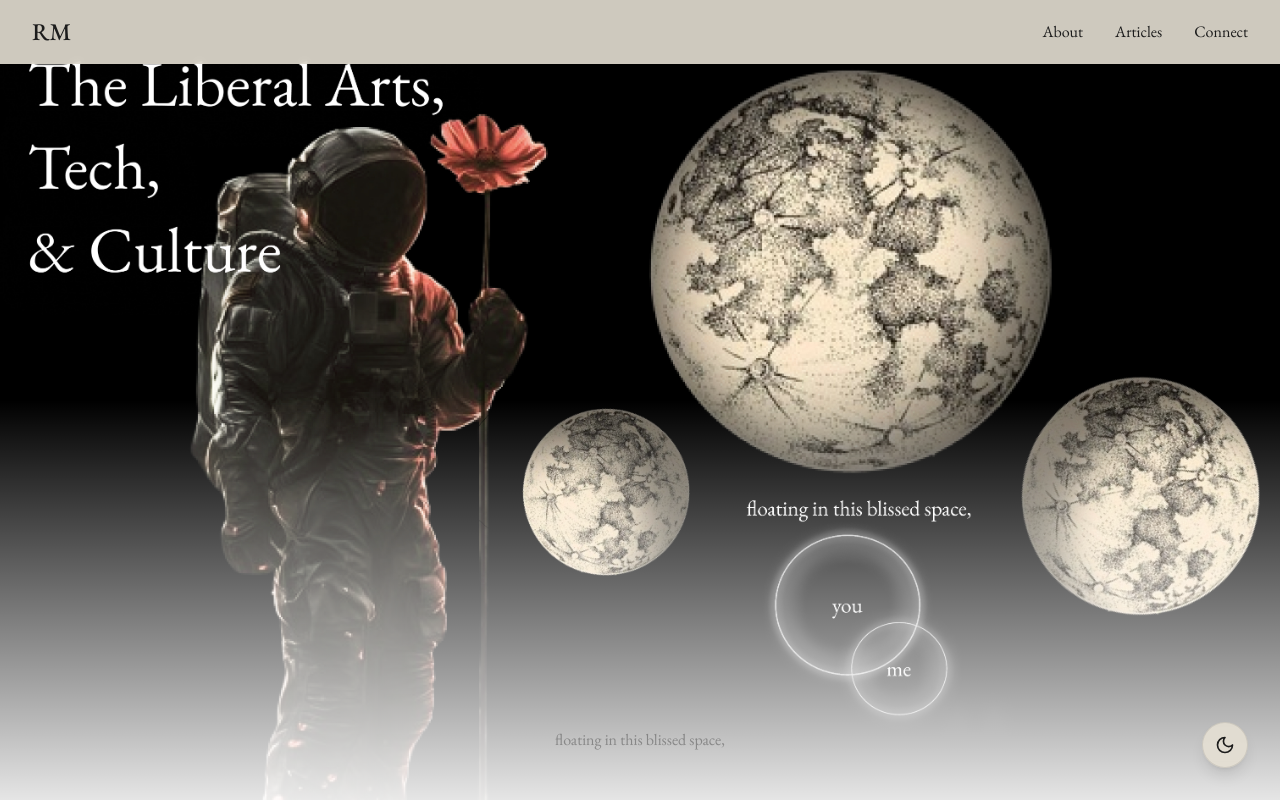
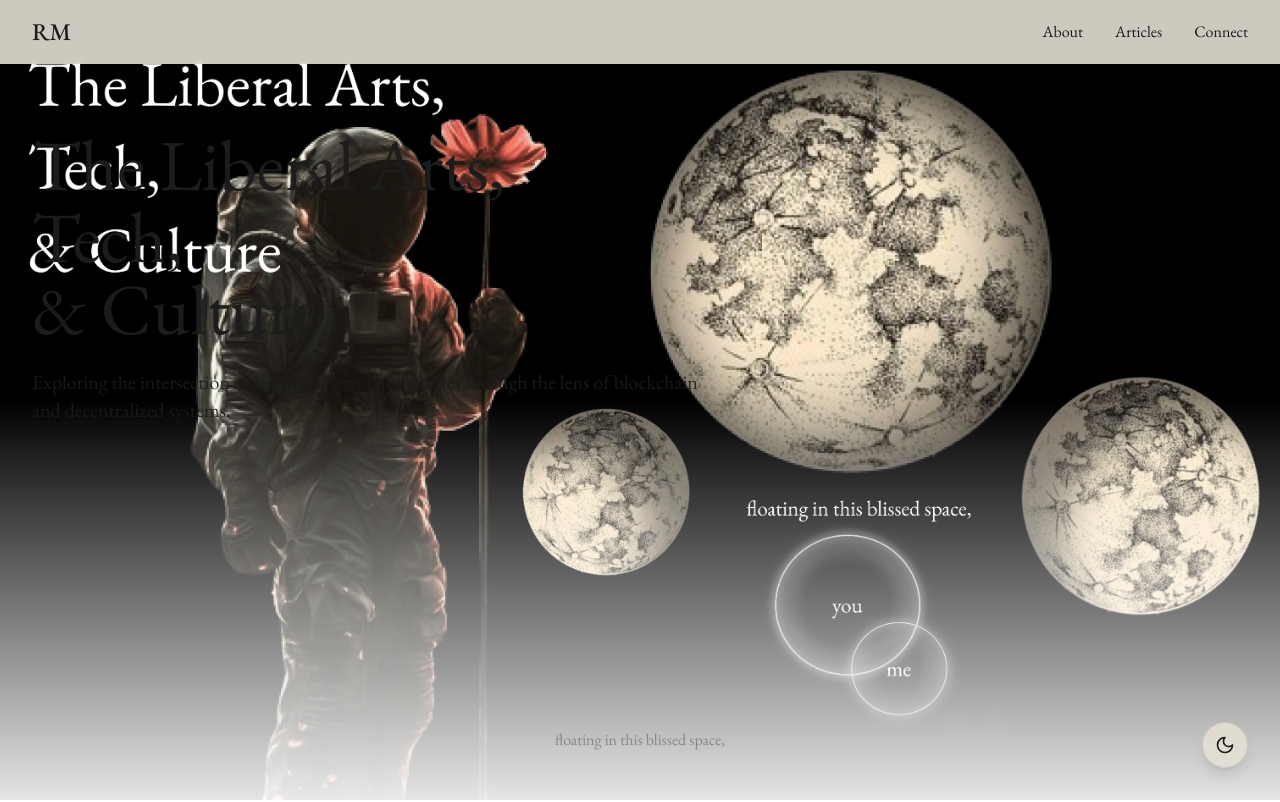
Before and after one commit to rakshew/portfolio, a React (Vite) app: page / in a window 1280 px wide. Shown: the top 802 px of the page. Built offline with nearby package versions, Linux system fonts and the light colour scheme.

Commit message:
Update Hero.tsx

```diff
--- a/src/components/Hero.tsx
+++ b/src/components/Hero.tsx
@@ -1,5 +1,4 @@
 import { motion } from 'framer-motion';
-
 export const Hero = () => {
   return (
     <section className="relative min-h-screen">
@@ -15,7 +14,6 @@ export const Hero = () => {
         />
         <div className="absolute inset-0 bg-gradient-to-b from-transparent via-transparent to-light-bg dark:to-charcoal opacity-90"></div>
       </div>
-
       {/* Content */}
       <div className="relative z-10 max-w-7xl mx-auto px-4 sm:px-6 lg:px-8 pt-32">
         <motion.div
@@ -25,16 +23,15 @@ export const Hero = () => {
           className="max-w-3xl"
         >
           <h1 className="font-serif text-5xl md:text-7xl mb-6 leading-tight text-charcoal dark:text-cream">
-            <br />
-            <br />
-
+            The Liberal Arts,<br />
+            Tech,<br />
+            & Culture
           </h1>
           <p className="text-lg md:text-xl max-w-2xl leading-relaxed mb-8 font-serif text-charcoal/90 dark:text-cream/90">
-
+            Exploring the intersection of technology and humanities through the lens of blockchain and decentralized systems.
           </p>
         </motion.div>
       </div>
-
       {/* Footer Text */}
       <motion.div
         className="absolute bottom-12 left-1/2 transform -translate-x-1/2 text-center font-serif text-charcoal/60 dark:text-cream/60"
```
